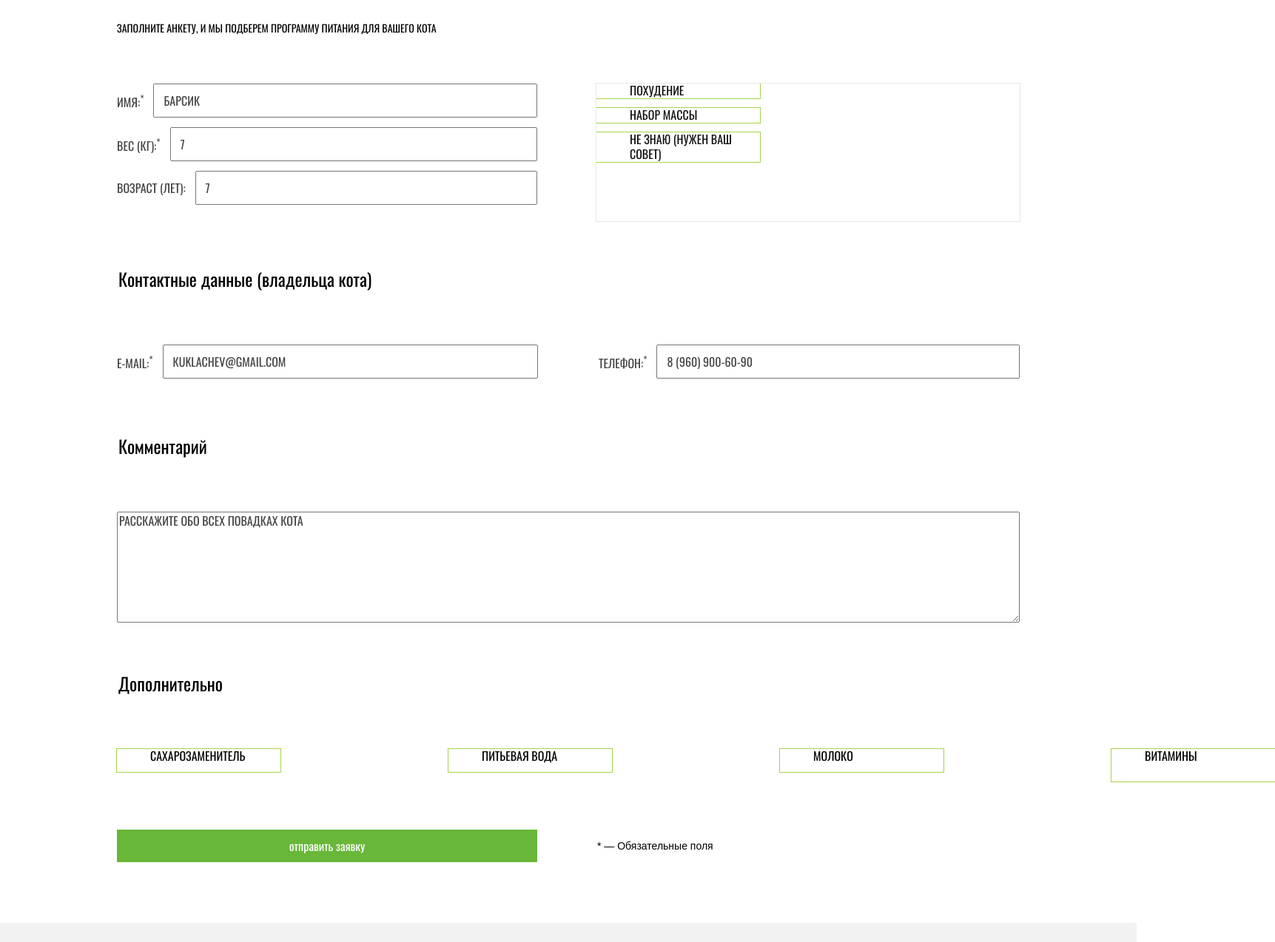
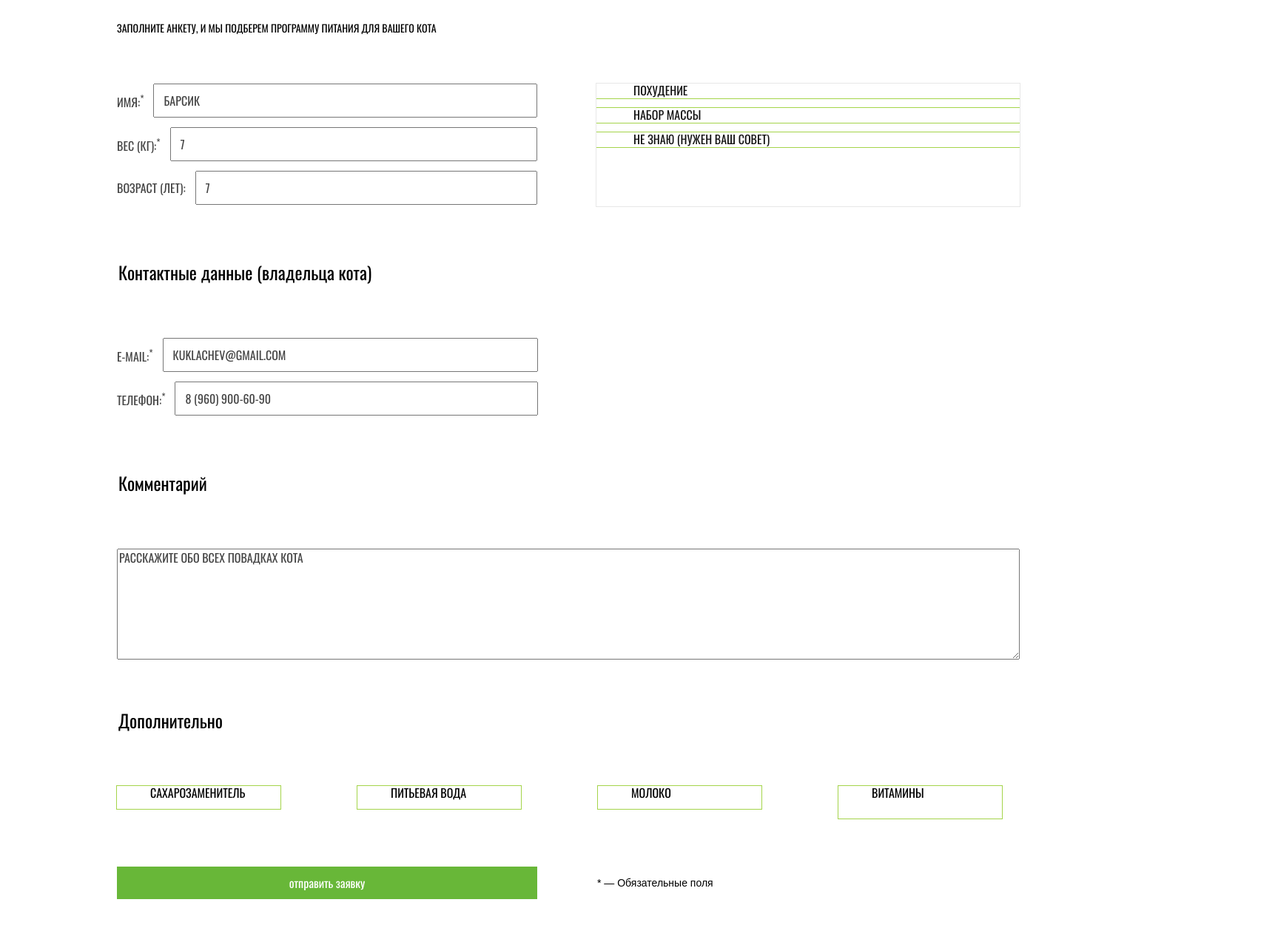
Before and after one commit to htmlacademy-adaptive/161947-cat-energy-25, a plain HTML site: page 12/form.html in a window 1536 px wide. Shown: the part 226-1500 px from the top of the page at 74% size, 1723 px wide, since content can reach past the window. Drawn offline with Linux system fonts and the light colour scheme; grey boxes are pictures that could not be loaded.

Commit message:
:heavy_check_mark: Сборка #12

```diff
--- a/12/css/style.css
+++ b/12/css/style.css
@@ -68,6 +68,7 @@ a {
 }
 .additional-item__title {
   grid-column: -1/1;
+  padding: 10px;
   font-family: "Oswald", "Arial", sans-serif;
   font-size: 16px;
   line-height: 16px;
@@ -561,7 +562,6 @@ a {
 
 @media (min-width: 768px) {
   .form-diet {
-    width: 630px;
     margin: 0 auto 72px auto;
   }
 
@@ -600,7 +600,6 @@ a {
 }
 @media (min-width: 1440px) {
   .form-diet {
-    width: 1220px;
     margin-bottom: 82px;
   }
 
@@ -610,24 +609,21 @@ a {
     width: 568px;
   }
 
-  .form-diet__field:nth-child(3) {
-    display: flex;
-    justify-content: space-between;
-  }
-
   .form-diet__input-wrapper {
     width: 569px;
   }
 
   .form-diet__list-goods {
     display: flex;
+    flex-wrap: wrap;
+    grid-column-gap: 0;
   }
 
-  .form-diet__list-item {
+  .form-diet__list-item-goods {
     width: 221px;
   }
 
-  .form-diet__list-item:not(:last-child) {
+  .form-diet__list-item-goods:not(:last-child) {
     margin-right: 104px;
   }
 
@@ -636,6 +632,10 @@ a {
     margin-right: 81px;
   }
 }
+.form-diet__control-item {
+  padding: 5px;
+}
+
 .logo {
   height: 40px;
   width: 190px;
@@ -690,7 +690,7 @@ a {
   .main-footer__adress-info {
     position: absolute;
     z-index: 1;
-    top: 95px;
+    bottom: 100px;
     left: 110px;
     width: 565px;
     min-height: 198px;
@@ -901,6 +901,7 @@ a {
 .to-form__link {
   display: block;
   width: 280px;
+  padding: 10px;
   font-family: "Oswald", "Arial", sans-serif;
   font-size: 20px;
   line-height: 20px;
--- a/12/form.html
+++ b/12/form.html
@@ -46,12 +46,14 @@
     </div>
   </header>
 
-  <main class="main-container container">
+  <main class="main-container">
     <section class="form-diet">
+      <div class="form-diet__wrapper container">
         <h1 class="form-diet__title-main">Подбор программы</h1>
         <p class="form-diet__description">Заполните анкету, и мы подберем программу питания для вашего кота</p>
+      </div>
       <form class="form-diet__form" action="https://echo.htmlacademy.ru/courses" method="post">
-
+        <div class="form-diet__wrapper container">
           <fieldset class="form-diet__field form-diet__field-small form-diet__field-small--radio">
             <label class="form-diet__base-text form-diet__label" for="input-name-cat">
               <span class="form-diet__label-field">ИМЯ:<sup>*</sup>
@@ -68,14 +70,14 @@
 
             <label class="form-diet__base-text form-diet__label" for="input-old-cat"><span
                 class="form-diet__label-field">Возраст (лет):</span>
-            <input class="form-diet__base-text form-diet__base-text-input" type="text" name="old-cat" id="input-old-cat"
-              value="7">
+              <input class="form-diet__base-text form-diet__base-text-input" type="text" name="old-cat"
+                id="input-old-cat" value="7">
             </label>
           </fieldset>
 
           <fieldset class="form-diet__field form-diet__field-small">
             <ul class="form-diet__list form-diet__list-goal">
-            <li class="form-diet__list-item">
+              <li class="form-diet__list-item form-diet__list-item-goal">
                 <label class="form-diet__control-item">
                   <input class="visually-hidden form-diet__control-input" type="radio" name="goal" value="weight-loss"
                     checked>
@@ -83,40 +85,47 @@
                   <span class="form-diet__base-text form-diet__base-text--control-label">похудение</span>
                 </label>
               </li>
-            <li class="form-diet__list-item">
+              <li class="form-diet__list-item form-diet__list-item-goal">
                 <label class="form-diet__control-item">
                   <input class="visually-hidden form-diet__control-input" type="radio" name="goal" value="mass-gain">
                   <span class="form-diet__control-mark"></span>
                   <span class="form-diet__base-text form-diet__base-text--control-label">набор массы</span>
                 </label>
               </li>
-            <li class="form-diet__list-item">
+              <li class="form-diet__list-item form-diet__list-item-goal">
                 <label class="form-diet__control-item">
                   <input class="visually-hidden form-diet__control-input" type="radio" name="goal" value="unknown">
                   <span class="form-diet__control-mark"></span>
-                <span class="form-diet__base-text form-diet__base-text--control-label">не знаю (Нужен ваш совет)</span>
+                  <span class="form-diet__base-text form-diet__base-text--control-label">не знаю (Нужен ваш
+                    совет)</span>
                 </label>
               </li>
             </ul>
           </fieldset>
+        </div>
+
+
 
         <fieldset class="form-diet__field">
+          <div class="form-diet__title-wrapper">
+            <div class="container">
               <legend class="form-diet__title">Контактные данные (владельца кота)</legend>
-
+            </div>
+          </div>
+          <div class="form-diet__wrapper container">
             <div class="form-diet__input-wrapper">
               <label class="form-diet__base-text form-diet__label" for="input-email">
                 <span class="form-diet__label-field">E-mail:<sup>*</sup>
                 </span>
-              <input class="form-diet__base-text form-diet__base-text-input" type="email" name="email" id="input-email"
-                placeholder="кuklachev@gmail.com" required>
+                <input class="form-diet__base-text form-diet__base-text-input" type="email" name="email"
+                  id="input-email" placeholder="кuklachev@gmail.com" required>
               </label>
-            <svg class="form-diet__icon visually-hidden" width="19" height="14" viewBox="0 0 19 14" fill="currentcolor"
-              xmlns="http://www.w3.org/2000/svg">
+              <svg class="form-diet__icon visually-hidden" width="19" height="14" viewBox="0 0 19 14"
+                fill="currentcolor" xmlns="http://www.w3.org/2000/svg">
                 <path stroke="#222" stroke-width="1.3"
                   d="M1.19 6v8M18.19 6v8M.54 13.35h18M.54 1.35h18M17.89 3.18l-8.35 6.5-8.35-6.5V1.65h16.7v1.53Z" />
               </svg>
             </div>
-
             <div class="form-diet__input-wrapper">
               <label class="form-diet__base-text form-diet__label" for="input-phone">
                 <span class="form-diet__label-field">Телефон:<sup>*</sup>
@@ -124,27 +133,38 @@
                 <input class="form-diet__base-text form-diet__base-text-input" type="tel" name="phone" id="input-phone"
                   placeholder="8 (960) 900-60-90" required>
               </label>
-            <svg class="form-diet__icon visually-hidden" width="20" height="20" viewBox="0 0 20 20" fill="currentcolor"
-              xmlns="http://www.w3.org/2000/svg">
+              <svg class="form-diet__icon visually-hidden" width="20" height="20" viewBox="0 0 20 20"
+                fill="currentcolor" xmlns="http://www.w3.org/2000/svg">
                 <g clip-path="url(#a)" fill="#000">
                   <path
                     d="M17.76 9.4H9.62v1.2h8.14l-2.01 2.1.86.9 2.97-3.1a.77.77 0 0 0 0-.9L16.6 6.5l-.86.9 2 2ZM8.37 19.4v-6.2a.66.66 0 0 0-.18-.41.61.61 0 0 0-.4-.19H3.6c0 .32.12.62.34.84.21.23.5.35.8.36h2.4v5H3.59a1.65 1.65 0 0 1-1.25-.45 1.79 1.79 0 0 1-.57-1.25v-14c-.01-.46.16-.91.46-1.25.3-.33.72-.53 1.17-.55h3.73v5h-2.3c-.3 0-.6.13-.8.36-.22.22-.34.52-.35.84H7.9a.61.61 0 0 0 .4-.19c.1-.1.17-.25.18-.41V.6a.86.86 0 0 0-.25-.4.8.8 0 0 0-.42-.2H3.59a2.76 2.76 0 0 0-2.06.8 3 3 0 0 0-.91 2.1v13.9a3 3 0 0 0 .74 2.18 2.77 2.77 0 0 0 2.04.92h4.4a.46.46 0 0 0 .4-.1.5.5 0 0 0 .17-.4Z" />
                 </g>
               </svg>
             </div>
-
+          </div>
         </fieldset>
 
         <fieldset class="form-diet__field">
+          <div class="form-diet__title-wrapper">
+            <div class="container">
               <legend class="form-diet__title">Комментарий</legend>
+            </div>
+          </div>
+          <div class="form-diet__wrapper container">
             <textarea class="form-diet__base-text form-diet__comment-field" name="comment"
               id="comment-field">Расскажите обо всех повадках кота</textarea>
+          </div>
         </fieldset>
 
         <fieldset class="form-diet__field">
+          <div class="form-diet__title-wrapper">
+            <div class="container">
               <legend class="form-diet__title">Дополнительно</legend>
+            </div>
+          </div>
+          <div class="form-diet__wrapper container">
             <ul class="form-diet__list form-diet__list-goods">
-            <li class="form-diet__list-item">
+              <li class="form-diet__list-item form-diet__list-item-goods">
                 <label class="form-diet__label">
                   <input class="form-diet__control-input visually-hidden" type="checkbox" name="sweetener"
                     value="sweetener" checked>
@@ -155,7 +175,7 @@
                   </span>
                 </label>
               </li>
-            <li class="form-diet__list-item">
+              <li class="form-diet__list-item form-diet__list-item-goods">
                 <label class="form-diet__control-checkbox form-diet__label">
                   <input class="form-diet__control-input visually-hidden" type="checkbox" name="water" value="water">
                   <span class="form-diet__control-mark">
@@ -165,7 +185,7 @@
                   </span>
                 </label>
               </li>
-            <li class="form-diet__list-item">
+              <li class="form-diet__list-item form-diet__list-item-goods">
                 <label class="form-diet__control-checkbox form-diet__label">
                   <input class="form-diet__control-input visually-hidden" type="checkbox" name="milk" value="milk">
                   <span class="form-diet__control-mark">
@@ -175,7 +195,7 @@
                   </span>
                 </label>
               </li>
-            <li class="form-diet__list-item">
+              <li class="form-diet__list-item form-diet__list-item-goods">
                 <label class="form-diet__control-checkbox">
                   <input class="form-diet__control-input visually-hidden" type="checkbox" name="vitamins"
                     value="vitamins">
@@ -187,10 +207,13 @@
                 </label>
               </li>
             </ul>
+          </div>
         </fieldset>
+        <div class="form-diet__wrapper container">
           <div class="form-diet__submit-field">
             <button class="form-diet__submit" type="submit">отправить заявку</button>
             <p class="form-diet__footnote">* — Обязательные поля</p>
+          </div>
       </form>
     </section>
   </main>
```
Also changed, not shown: 1 other file. Lines whose indentation alone changed are shown as unchanged.
